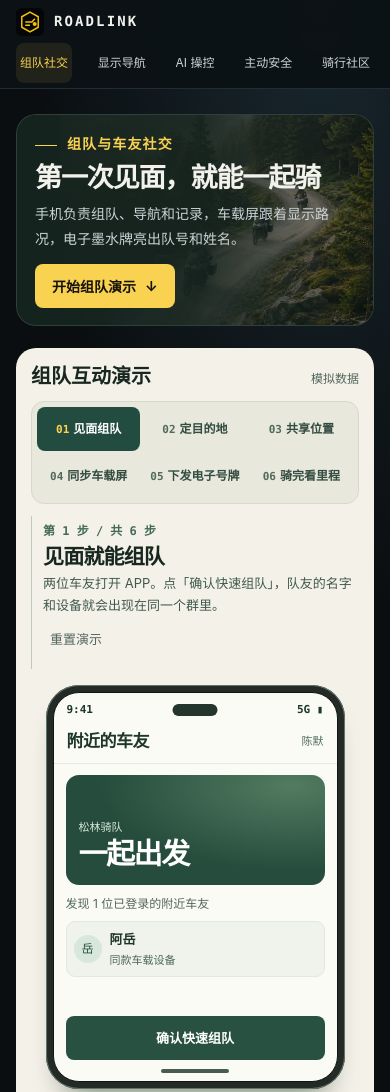
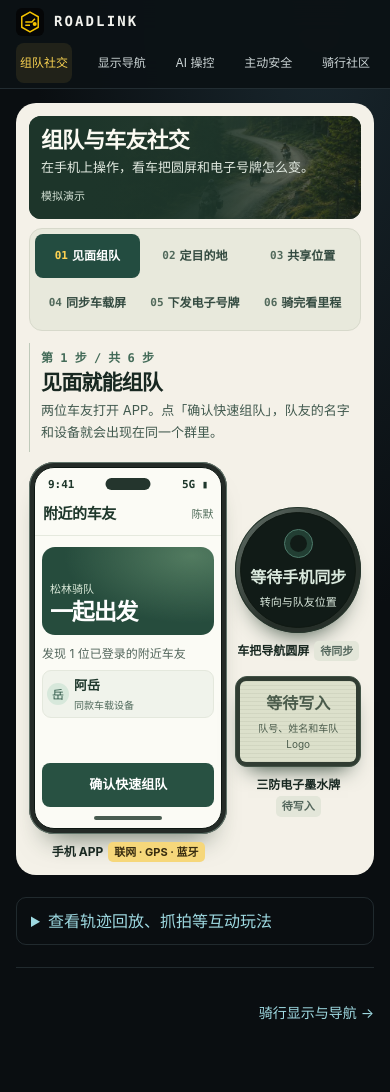
Before and after one commit to 206758633-sudo/roadlink-proposal, a plain HTML site: page index.html in a window 390 px wide. Shown: the top 1092 px of the page. Drawn offline with Linux system fonts and the light colour scheme.

Commit message:
Open the group ride demo directly on the first screen

```diff
--- a/app.js
+++ b/app.js
@@ -337,11 +337,14 @@
     step = 0;
     document.title = scene.name + ' · ROADLINK';
     nav.forEach(function (link, i) { if (i === index) link.setAttribute('aria-current','page'); else link.removeAttribute('aria-current'); });
-    root.innerHTML = '<section class="scene-hero' + (isTeam ? ' scene-hero--team' : '') + '" aria-labelledby="scene-heading"><div>' +
+    var opening = isTeam ?
+      '<section class="team-walkthrough" id="team-walkthrough" aria-labelledby="scene-heading"></section>' +
+      '<details class="team-extras"><summary>查看轨迹回放、抓拍等互动玩法</summary>' :
+      '<section class="scene-hero" aria-labelledby="scene-heading"><div>' +
       '<p class="scene-name">' + scene.name + '</p><h1 id="scene-heading" tabindex="-1">' + scene.heading + '</h1>' +
-      '<p class="scene-lead">' + scene.lead + '</p><button type="button" class="primary" id="jump">' + (isTeam ? '开始组队演示' : '上手体验') + ' <span aria-hidden="true">↓</span></button></div>' +
-      '<figure class="hero-photo">' + image(scene.image,scene.alt,true) + '</figure></section>' +
-      (isTeam ? '<section class="team-walkthrough" id="team-walkthrough" aria-labelledby="team-title"></section><details class="team-extras"><summary>查看轨迹回放、抓拍等互动玩法</summary>' : '') +
+      '<p class="scene-lead">' + scene.lead + '</p><button type="button" class="primary" id="jump">上手体验 <span aria-hidden="true">↓</span></button></div>' +
+      '<figure class="hero-photo">' + image(scene.image,scene.alt,true) + '</figure></section>';
+    root.innerHTML = opening +
       '<section class="explore" id="experience" aria-labelledby="experience-title"><h2 id="experience-title" tabindex="-1">选一项，看看怎么用</h2>' +
       '<div class="demo-layout"><div class="feature-list" role="group" aria-label="本场景的功能">' +
       scene.features.map(function (feature,i) {
@@ -354,7 +357,7 @@
       '<nav class="pager" aria-label="相邻场景">' + (index ? '<a href="#/s' + index + '">← ' + scenes[index - 1].name + '</a>' : '<span></span>') +
       (index < scenes.length - 1 ? '<a href="#/s' + (index + 2) + '">' + scenes[index + 1].name + ' →</a>' : '<a href="#/s1">返回组队与车友社交 ↗</a>') + '</nav>';
     var walkthrough = document.getElementById('team-walkthrough');
-    if (walkthrough) window.mountRoadlinkTeam(walkthrough);
+    if (walkthrough) window.mountRoadlinkTeam(walkthrough, image(scene.image,scene.alt,true));
     demo = document.getElementById('experience');
     buttons = Array.from(demo.querySelectorAll('.feature-button'));
     boardTitle = document.getElementById('board-title');
@@ -376,10 +379,12 @@
       step = step === actions.length ? 0 : step + 1;
       renderFeature(true);
     });
-    document.getElementById('jump').addEventListener('click',function () {
-      document.getElementById(isTeam?'team-title':'experience-title').focus({preventScroll:true});
-      (walkthrough || demo).scrollIntoView({behavior:window.matchMedia('(prefers-reduced-motion: reduce)').matches?'auto':'smooth'});
-    });
+    if (!isTeam) {
+      document.getElementById('jump').addEventListener('click',function () {
+        document.getElementById('experience-title').focus({preventScroll:true});
+        demo.scrollIntoView({behavior:window.matchMedia('(prefers-reduced-motion: reduce)').matches?'auto':'smooth'});
+      });
+    }
     window.scrollTo(0,0);
     if (focus) document.getElementById('scene-heading').focus({preventScroll:true});
   }
--- a/index.html
+++ b/index.html
@@ -7,7 +7,7 @@
   <meta name="description" content="从约骑到分享，通过五个可操作的场景了解 ROADLINK 骑行方案。">
   <title>ROADLINK · 五个骑行场景</title>
   <link rel="icon" href="favicon.svg" type="image/svg+xml">
-  <link rel="stylesheet" href="styles.css">
+  <link rel="stylesheet" href="styles.css?v=20261119-stage">
 </head>
 <body>
   <a class="skip-link" href="#main-content">跳至场景</a>
@@ -28,7 +28,7 @@
   </header>
   <main id="main-content" class="wrap" tabindex="-1"></main>
   <noscript><p class="wrap">请启用 JavaScript 查看五个互动场景。</p></noscript>
-  <script src="team.js"></script>
-  <script src="app.js"></script>
+  <script src="team.js?v=20261119-stage"></script>
+  <script src="app.js?v=20261119-stage"></script>
 </body>
 </html>
--- a/styles.css
+++ b/styles.css
@@ -171,28 +171,27 @@ h1{margin-bottom:18px;font-size:clamp(38px,5.2vw,74px);letter-spacing:-.04em;lin
 }
 
 /* Team presentation */
-.scene-hero--team{
-  min-height:203px;position:relative;isolation:isolate;display:flex;align-items:center;
-  overflow:hidden;padding:clamp(17px,2.2vw,30px) clamp(18px,3vw,38px);
-  border:1px solid #70908842;border-radius:20px;background:#16251f;
-}
-.scene-hero--team h1{font-size:clamp(27px,4.3vw,55px);margin-bottom:10px;text-wrap:initial}
-.scene-hero--team .scene-name{margin-bottom:8px;letter-spacing:.08em}
-.scene-hero--team .scene-lead{margin-bottom:13px;max-width:38ch;font-size:14px}
-.scene-hero--team .hero-photo{position:absolute;inset:0 0 0 40%;z-index:-2;border:0;border-radius:0}
-.scene-hero--team .hero-photo img{height:100%;object-position:50% 44%}
-.scene-hero--team::after{
-  content:"";position:absolute;inset:0;z-index:-1;
-  background:linear-gradient(90deg,#15231e 40%,#15231ee0 52%,#15231e12 84%);
-}
+main:has(>.team-walkthrough){padding-top:clamp(14px,2vw,26px)}
 .team-walkthrough{
   --stage:#f4f1e8;--ink:#182821;--sage:#53665c;--hair:#d7d9cb;--green:#234c40;--yellow:#ffd352;
-  margin-top:22px;padding:clamp(15px,2.4vw,30px);scroll-margin-top:85px;border-radius:20px;
+  padding:clamp(13px,2.2vw,28px);scroll-margin-top:84px;border-radius:20px;
   background:var(--stage);color:var(--ink);color-scheme:light;
 }
-.team-intro{display:flex;justify-content:space-between;align-items:baseline;gap:8px 20px;margin-bottom:12px}
-.team-intro h2{margin:0;font-size:clamp(20px,2.15vw,32px);line-height:1.3}
-.team-intro>span{color:var(--sage);font-size:12px;white-space:nowrap}
+.team-intro{
+  position:relative;isolation:isolate;display:flex;align-items:center;min-height:118px;
+  margin-bottom:14px;padding:12px clamp(12px,2.15vw,28px);overflow:hidden;
+  border-radius:12px;background:#1d352a;color:#fbfaf2;
+}
+.team-intro h1{margin:0 0 4px;font-size:clamp(22px,3.25vw,45px);line-height:1.14;text-wrap:initial}
+.team-intro p{margin:0 0 2px;color:#e2eae1;font-size:clamp(13px,1.18vw,16px)}
+.team-intro span{color:#d3e0d4;font-size:11px}
+.team-intro :focus-visible{outline-color:#ffd352}
+.team-intro-photo{position:absolute;inset:0 0 0 38%;z-index:-2;margin:0}
+.team-intro-photo img{display:block;width:100%;height:100%;object-fit:cover;object-position:50% 49%}
+.team-intro::after{
+  content:"";position:absolute;inset:0;z-index:-1;
+  background:linear-gradient(90deg,#1d352a 38%,#1d352ad9 52%,#1d352a18 84%);
+}
 .team-steps{
   display:grid;grid-template-columns:repeat(6,minmax(0,1fr));gap:5px;
   padding:5px;border:1px solid var(--hair);border-radius:13px;background:#e8e9dc;
@@ -371,9 +370,9 @@ h1{margin-bottom:18px;font-size:clamp(38px,5.2vw,74px);letter-spacing:-.04em;lin
   .team-form,.team-device-body{padding-inline:8px}
 }
 @media(max-width:700px){
-  .scene-hero--team{min-height:190px}
-  .scene-hero--team .hero-photo{left:12%}
-  .scene-hero--team::after{background:linear-gradient(90deg,#15231e 5%,#15231ee8 50%,#15231e38)}
+  .team-intro{min-height:100px;margin-bottom:9px}
+  .team-intro-photo{left:17%}
+  .team-intro::after{background:linear-gradient(90deg,#1d352a 18%,#1d352aeb 54%,#1d352a56)}
   .team-walkthrough{scroll-margin-top:100px}
   .team-steps{grid-template-columns:repeat(3,minmax(0,1fr));gap:3px}
   .team-stage{grid-template-columns:minmax(0,1fr);min-height:0;gap:16px;padding:12px 0 0;background:none}
@@ -398,3 +397,25 @@ h1{margin-bottom:18px;font-size:clamp(38px,5.2vw,74px);letter-spacing:-.04em;lin
   .team-ink-screen{min-height:76px}
   .team-ink-content .team-plate-number{font-size:29px}
 }
+
+@media (min-width:365px) and (max-width:540px){
+  .team-stage{gap:10px}
+  .team-devices{grid-template-columns:minmax(0,1.58fr) minmax(0,1fr);align-items:center;gap:8px}
+  .team-outputs{grid-template-columns:minmax(0,1fr);gap:15px}
+  .team-phone{padding:5px;border-radius:25px}
+  .team-phone-bezel{min-height:362px;border-radius:20px}
+  .team-device-header{padding-inline:8px}
+  .team-device-header strong{font-size:15px}
+  .team-form,.team-device-body{padding-inline:7px}
+  .team-lobby-cover{min-height:88px;padding:8px}
+  .team-lobby-cover b{font-size:23px}
+  .team-phone .team-members li{padding:4px;gap:5px}
+  .team-phone .team-members small{font-size:10px}
+  .team-phone .team-members li>i{flex-basis:22px;height:22px}
+  .team-device-label{gap:2px 5px}
+  .team-device-label strong{font-size:12px}
+  .team-ink-case{padding:4px}
+  .team-ink-screen{min-height:58px}
+  .team-ink-screen .team-standby{padding:3px}
+  .team-ink-screen .team-standby small{font-size:10px}
+}
--- a/team.js
+++ b/team.js
@@ -189,10 +189,12 @@
       '<div class="team-device-label"><strong>三防电子墨水牌</strong><span>' + (synced ? 'ESP32 已转发' : '待写入') + '</span></div>';
   }
 
-  function mount(root) {
+  function mount(root, ridePhoto) {
     var state = Object.assign({},initial);
     root.innerHTML =
-      '<div class="team-intro"><h2 id="team-title" tabindex="-1">组队互动演示</h2><span>模拟数据</span></div>' +
+      '<header class="team-intro"><div><h1 id="scene-heading" tabindex="-1">组队与车友社交</h1>' +
+      '<p>在手机上操作，看车把圆屏和电子号牌怎么变。</p><span>模拟演示</span></div>' +
+      '<figure class="team-intro-photo">' + ridePhoto + '</figure></header>' +
       '<div class="team-steps" role="group" aria-label="组队流程步骤">' +
       stages.map(function (stage,index) {
         return '<button type="button" class="team-step"><span aria-hidden="true">0' + (index + 1) + '</span>' + stage.label + '</button>';
@@ -212,7 +214,7 @@
     var find = function (selector) { return root.querySelector(selector); };
     var steps = Array.from(root.querySelectorAll('.team-step'));
     var fields = find('.team-fields'), primary = find('#team-do');
-    var next = find('#team-next'), logo = find('#team-logo'), result = find('.team-result');
+    var next = find('#team-next'), reset = find('#team-reset'), logo = find('#team-logo'), result = find('.team-result');
 
     function renderPanels(from) {
       find('.team-phone-content').innerHTML = phone(state);
@@ -237,6 +239,7 @@
       next.hidden = state.completed <= state.stage || state.stage === stages.length - 1;
       if (!next.hidden) next.textContent = '下一步 · ' + stages[state.stage + 1].label + ' →';
       logo.hidden = state.stage !== 4;
+      reset.hidden = state.completed === 0;
     }
 
     function renderStep() {
@@ -275,7 +278,7 @@
       renderPanels(from);
       result.textContent = message;
       if (moveFocus && primary.disabled) {
-        (next.hidden ? find('#team-reset') : next).focus({ preventScroll:true });
+        (next.hidden ? reset : next).focus({ preventScroll:true });
       }
     }
 
@@ -284,7 +287,7 @@
       showStage(state.stage + 1);
       steps[state.stage].focus({ preventScroll:true });
     });
-    find('#team-reset').addEventListener('click',function () {
+    reset.addEventListener('click',function () {
       state = Object.assign({},initial);
       renderStep();
       steps[0].focus({ preventScroll:true });
```
